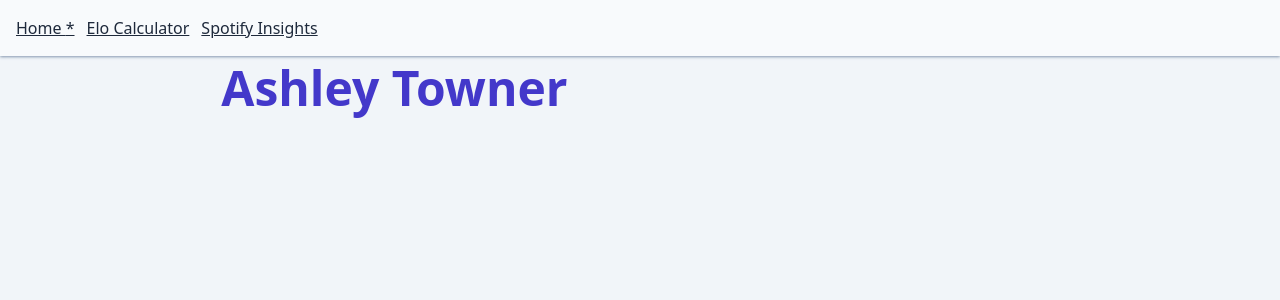
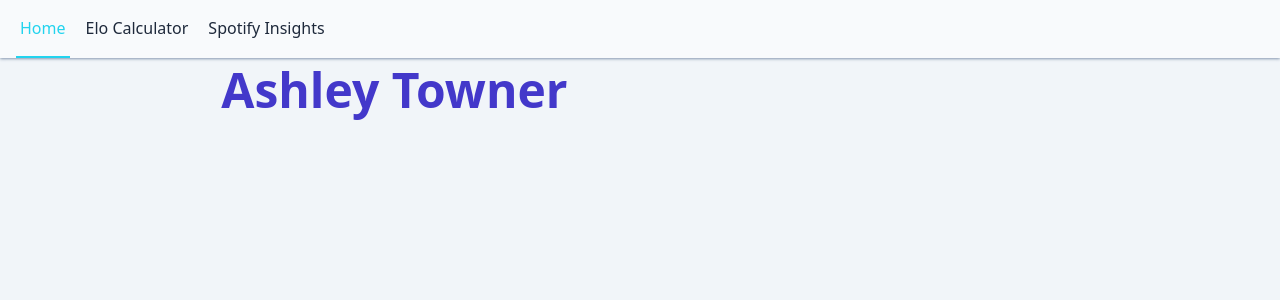
Before and after one commit to ashleytowner/next-playground, a Next.js app: page / in a window 1280 px wide. Shown: the top 300 px of the page. Built offline with nearby package versions, Linux system fonts and the light colour scheme.

Commit message:
improved navlink styles

```diff
--- a/src/components/NavBar/NavBar.tsx
+++ b/src/components/NavBar/NavBar.tsx
@@ -1,18 +1,36 @@
 'use client';
+import classnames from '@/lib/classnames';
 import Link from 'next/link';
-import { usePathname, useRouter } from 'next/navigation';
-import { useEffect, useState } from 'react';
+import { usePathname } from 'next/navigation';
+
+const NavLink = (props: { route: string; label: string }) => {
+	const pathname = usePathname();
+	const classname = classnames(
+		{
+			'text-secondary-400': pathname === props.route,
+			'border-b-2': pathname === props.route,
+			'border-secondary-400': pathname === props.route,
+		},
+		'pt-4',
+		'pb-4',
+		'pl-1',
+		'pr-1',
+		'no-underline',
+		'hover:text-secondary-400',
+	);
+	return (
+		<Link href={props.route} className={classname}>
+			{props.label}
+		</Link>
+	);
+};
 
 export default function NavBar() {
-  const currentRoute = usePathname();
-
-  return (
-    <nav className="bg-slate-50 dark:bg-slate-900 flex flex-row gap-3 p-4 shadow-slate-400 dark:shadow-slate-950 shadow">
-      <Link href="/">Home {currentRoute === '/' && '*'}</Link>
-      <Link href="/elo">Elo Calculator {currentRoute === '/elo' && '*'}</Link>
-      <Link href="/spotify">
-        Spotify Insights {currentRoute === '/spotify' && '*'}
-      </Link>
-    </nav>
-  );
+	return (
+		<nav className="bg-slate-50 pl-4 dark:bg-slate-900 flex flex-row gap-3 shadow-slate-400 dark:shadow-slate-950 shadow">
+			<NavLink route="/" label="Home" />
+			<NavLink route="/elo" label="Elo Calculator" />
+			<NavLink route="/spotify" label="Spotify Insights" />
+		</nav>
+	);
 }
```
